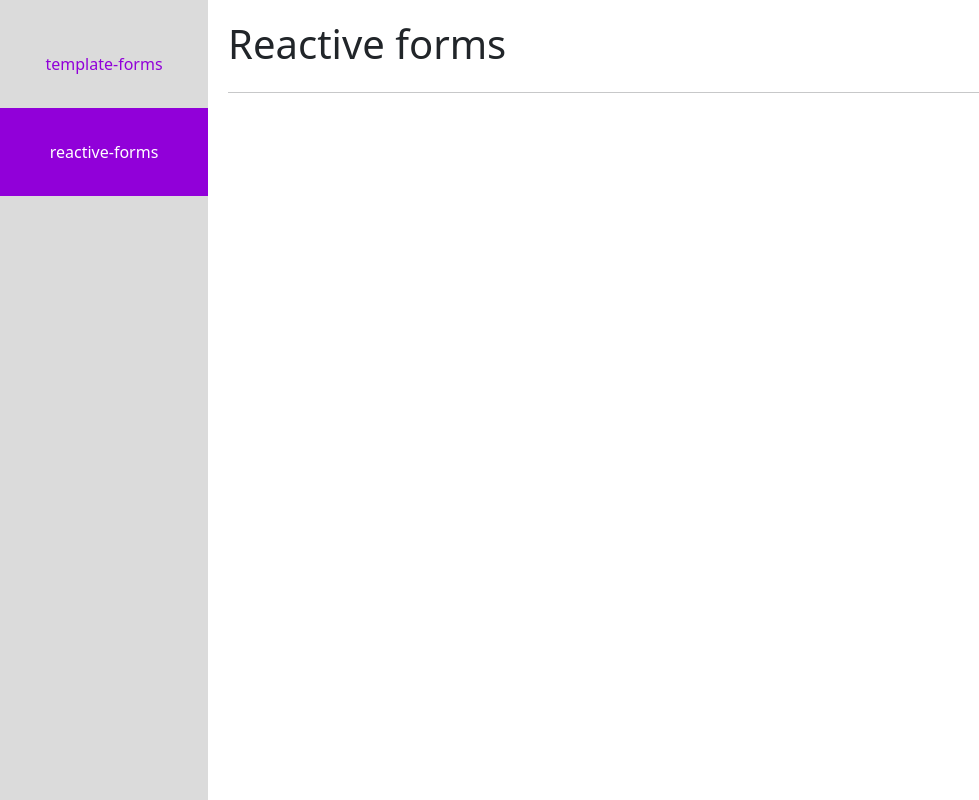
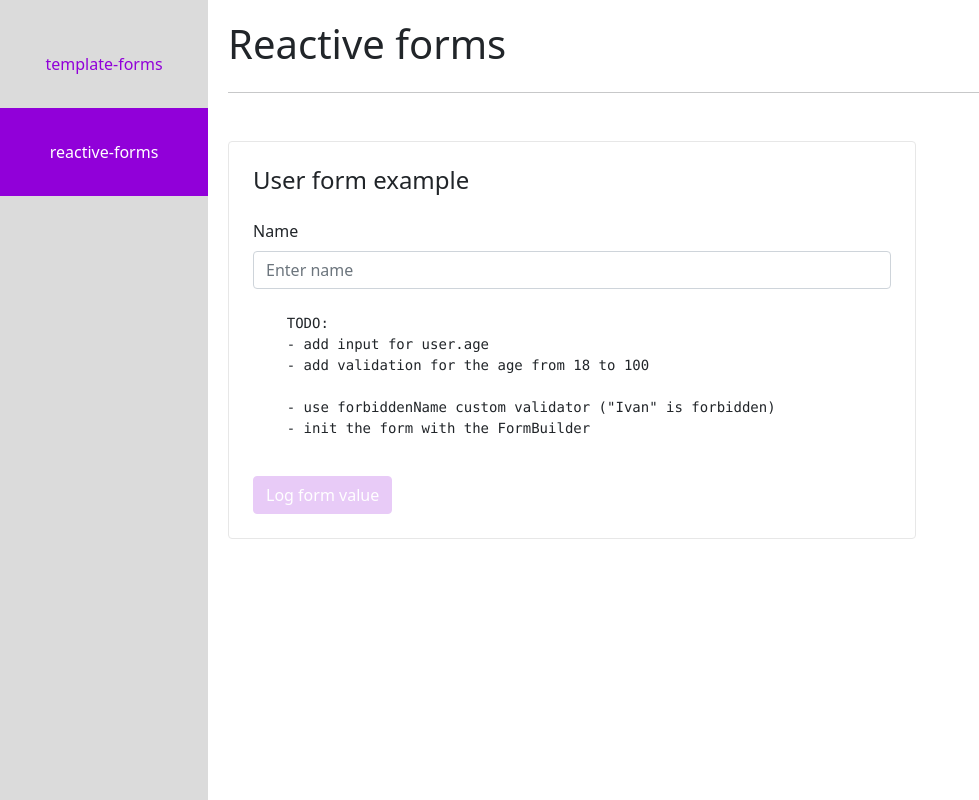
Before and after one commit to petyoMitkov/demos2022, an Angular app: page /reactive-forms in a window 1280 px wide. Shown: the whole page, without its empty margins (0-979 px from the left). Built offline with nearby package versions, Linux system fonts and the light colour scheme.

Commit message:
WIP: Add basic demo for reactive forms

```diff
--- a/src/app/reactive-forms/reactive-forms.component.html
+++ b/src/app/reactive-forms/reactive-forms.component.html
@@ -1,2 +1,36 @@
 <h1 class="mb-4">Reactive forms</h1>
 <hr class="mb-5" />
+
+<form [formGroup]="userForm" class="border border-secondary rounded p-4 col-12 col-lg-8">
+  <h4 class="mb-4">User form example</h4>
+
+  <!-- Name  -->
+  <div class="form-group mb-4">
+    <label for="name" class="mb-2">Name</label>
+    <input
+      id="name"
+      type="text"
+      class="form-control mb-2"
+      placeholder="Enter name"
+      formControlName="name"
+    />
+
+    <div *ngIf="name?.invalid && (name?.dirty || name?.touched)" class="alert alert-danger">
+      <small *ngIf="name?.errors?.['required']">Name is required.</small>
+      <small *ngIf="name?.errors?.['minlength']"> Name must be at least 4 characters long. </small>
+    </div>
+  </div>
+
+  <pre>
+    TODO:
+    - add input for user.age
+    - add validation for the age from 18 to 100
+
+    - use forbiddenName custom validator ("Ivan" is forbidden)
+    - init the form with the FormBuilder
+  </pre>
+
+  <button type="button" class="btn btn-primary" [disabled]="userForm.invalid" (click)="log()">
+    Log form value
+  </button>
+</form>
--- a/src/app/reactive-forms/reactive-forms.component.ts
+++ b/src/app/reactive-forms/reactive-forms.component.ts
@@ -1,15 +1,25 @@
-import { Component, OnInit } from '@angular/core';
+import { Component } from '@angular/core';
+import { FormControl, FormGroup, Validators } from '@angular/forms';
 
 @Component({
   selector: 'app-reactive-forms',
   templateUrl: './reactive-forms.component.html',
-  styleUrls: ['./reactive-forms.component.scss']
+  styleUrls: ['./reactive-forms.component.scss'],
 })
-export class ReactiveFormsComponent implements OnInit {
+export class ReactiveFormsComponent {
+  userForm: FormGroup = this.initUserForm();
 
-  constructor() { }
-
-  ngOnInit(): void {
+  get name() {
+    return this.userForm.get('name');
   }
 
+  initUserForm(): FormGroup {
+    return new FormGroup({
+      name: new FormControl('', [Validators.required, Validators.minLength(4)]),
+    });
+  }
+
+  log() {
+    console.log(this.userForm.value);
+  }
 }
--- a/src/app/template-forms/template-forms.component.html
+++ b/src/app/template-forms/template-forms.component.html
@@ -10,12 +10,13 @@
 
     <input
       type="text"
+      id="name"
       name="name"
       class="form-control mb-2"
       placeholder="Enter name"
       required
       minlength="4"
-      [(ngModel)]="user.name"
+      [(ngModel)]="userFrom.name"
       #name="ngModel"
     />
 
--- a/src/app/template-forms/template-forms.component.ts
+++ b/src/app/template-forms/template-forms.component.ts
@@ -6,9 +6,9 @@ import { Component, OnInit } from '@angular/core';
   styleUrls: ['./template-forms.component.scss'],
 })
 export class TemplateFormsComponent {
-  user = { name: '', age: '' };
+  userFrom = { name: '', age: '' };
 
   log() {
-    console.log(this.user);
+    console.log(this.userFrom);
   }
 }
```
Also changed, not shown: src/app/app.module.ts (+8 -2 lines), src/app/validators/index.ts (added, +8 -0 lines).
